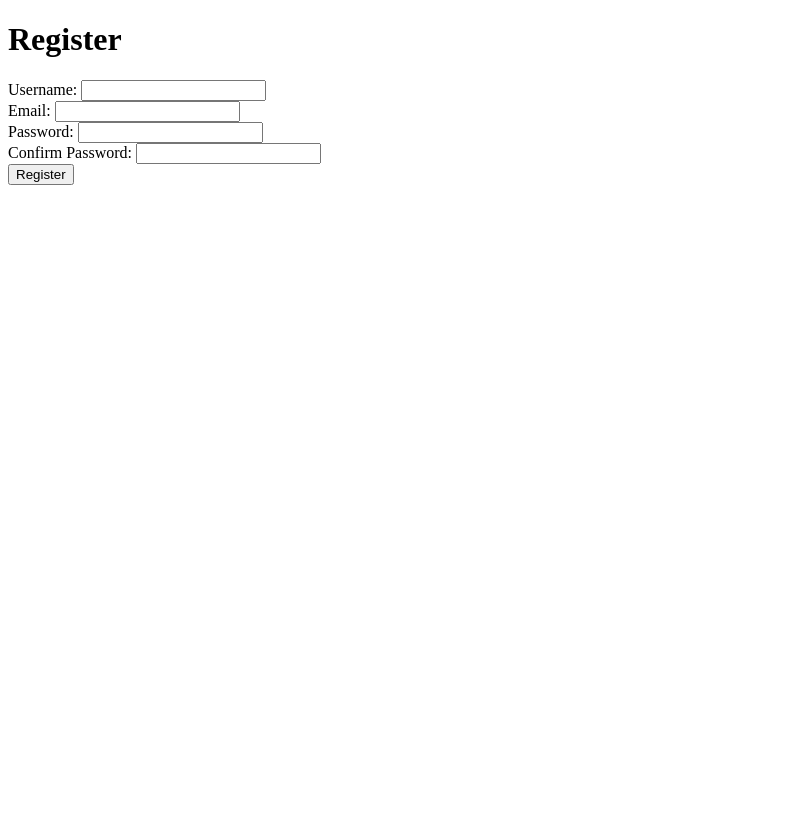
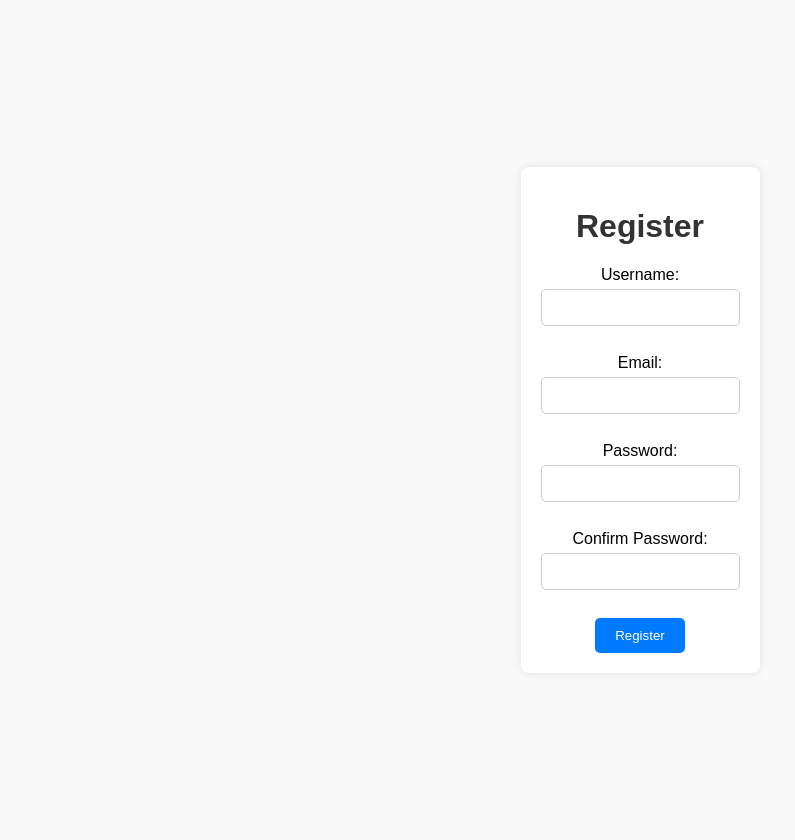
Before and after one commit to Ta1al/Tale-Trail, a PHP site: template src/views/auth/register.php in a window 1280 px wide. Shown: the whole page, without its empty margins (0-795 px from the left). Before the commit the page ends 185 px from the top, so only its background shows below. Run offline with PHP 8.4, Linux system fonts and the light colour scheme; the template is opened without the code that fills it, so the values that code supplies are empty.

Commit message:
feat(auth): add styling for registration page and update structure

```diff
--- /dev/null
+++ b/public/css/register.css
@@ -0,0 +1,63 @@
+body {
+  font-family: Arial, sans-serif;
+  margin: 20px;
+  background-color: #f9f9f9;
+  display: flex;
+  justify-content: center;
+  align-items: center;
+  height: 100vh;
+}
+
+.container {
+  max-width: 400px;
+  margin: 0 auto;
+  padding: 20px;
+  background: white;
+  border-radius: 8px;
+  box-shadow: 0 0 10px rgba(0, 0, 0, 0.1);
+  text-align: center;
+}
+
+h1 {
+  color: #333;
+}
+
+form {
+  display: flex;
+  flex-direction: column;
+  align-items: center;
+  gap: 5px;
+}
+
+input[type="text"],
+input[type="email"],
+input[type="password"] {
+  width: 100%;
+  padding: 10px;
+  border: 1px solid #ccc;
+  border-radius: 5px;
+  box-sizing: border-box;
+}
+
+button {
+  padding: 10px 20px;
+  background-color: #007bff;
+  color: white;
+  border: none;
+  border-radius: 5px;
+  cursor: pointer;
+  transition: background-color 0.3s;
+}
+
+button:hover {
+  background-color: #0056b3;
+}
+
+a {
+  color: #007bff;
+  text-decoration: none;
+}
+
+a:hover {
+  text-decoration: underline;
+}
--- a/src/views/auth/register.php
+++ b/src/views/auth/register.php
@@ -3,9 +3,11 @@
 
 <head>
   <title>Register</title>
+  <link rel="stylesheet" type="text/css" href="/css/register.css">
 </head>
 
 <body>
+  <div class="container">
     <h1>Register</h1>
     <form method="POST" action="/register">
       <label>Username:</label>
@@ -16,9 +18,10 @@
       <input type="password" name="password" required><br>
       <label>Confirm Password:</label>
       <input type="password" name="password_confirm" required><br>
-    <button type="submit">Register</button>
+      <button type="submit" class="button">Register</button>
     </form>
     <script src="./js/validation.js"></script>
+  </div>
 </body>
 
 </html>
```
Lines whose indentation alone changed are shown as unchanged.
